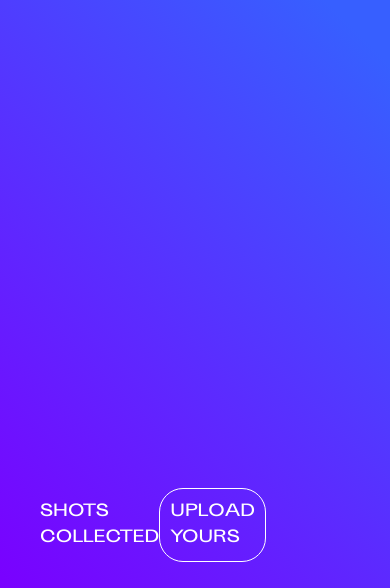
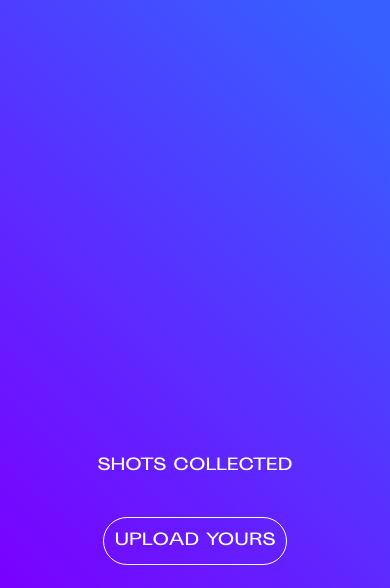
Before and after one commit to savefolla/visitors, a website: page public/index.html in a window 390 px wide. Shown: the part 256-844 px from the top of the page. Drawn offline with Linux system fonts and the light colour scheme; no server answers.

Commit message:
covid mobile

```diff
--- a/public/style.css
+++ b/public/style.css
@@ -24,6 +24,12 @@ body {
   display: grid;
   grid-template-columns: 1fr;
   grid-template-rows: 15% 70% 15%;
+}
+
+@media (max-width: 767px) {
+  body {
+    grid-template-rows: 30% 50% 20%;
+  }
 }
 
 * {
@@ -55,6 +61,18 @@ body {
   border: 1px solid;
   padding: 10px;
   border-radius: 24px;
+}
+
+@media (max-width: 767px) {
+  .footer {
+    grid-template-rows: 1fr 1fr;
+    grid-template-columns: 1fr;
+    align-items: center;
+  }
+
+  .footer > :first-child {
+    text-align: center;
+  }
 }
 
 .image-wrapper {
```
